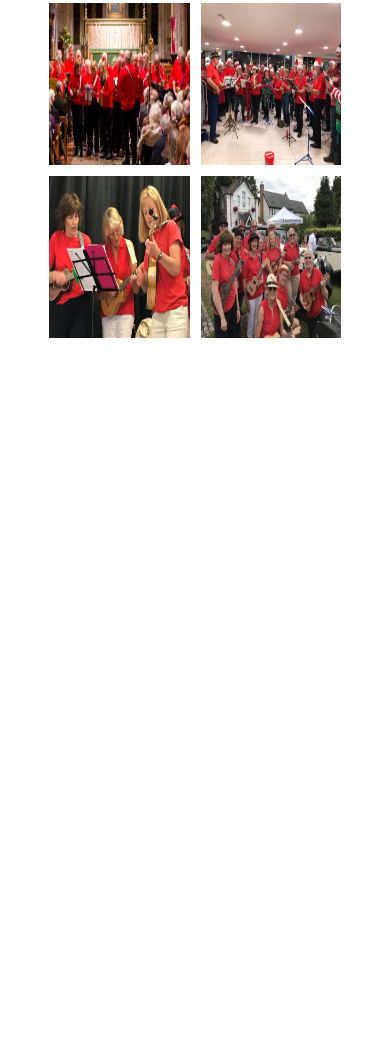
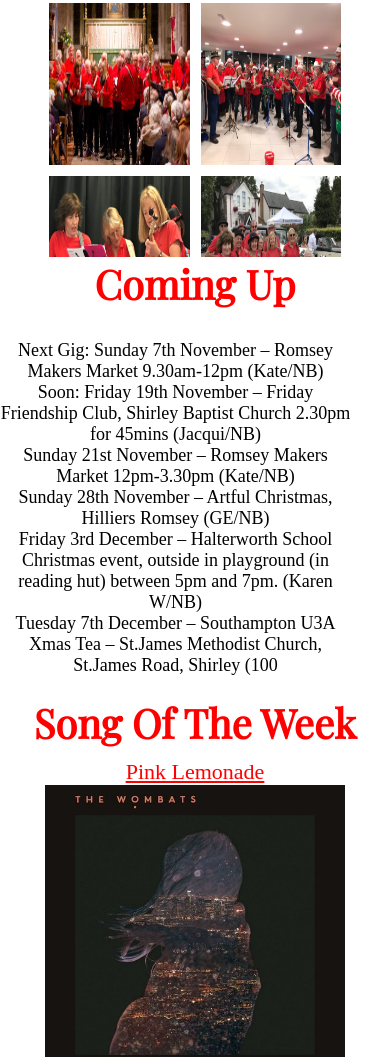
Before and after one commit to ZacBooth-01/resposive-website, a plain HTML site: page index.html in a window 390 px wide. Shown: the part 1235-2292 px from the top of the page. Before the commit the page ends 1602 px from the top, so only its background shows below. Drawn offline with nearby package versions, Linux system fonts and the light colour scheme; a web font is replaced by a local one.

Commit message:
added coming up and song of the week and made responsive

```diff
--- a/index.html
+++ b/index.html
@@ -47,5 +47,27 @@
                 </div>
             </div>
         </div>
+        <br>
+        <br>
+        <div class="updates">
+            <div id="coming">
+                <h1>Coming Up</h1>
+                <div class="nextup">
+                    <p>Next Gig: Sunday 7th November  – Romsey Makers Market 9.30am-12pm (Kate/NB)</p>
+                    <P>Soon: Friday 19th November – Friday Friendship Club, Shirley Baptist Church 2.30pm for 45mins (Jacqui/NB)</P>
+                    <p>Sunday 21st November – Romsey Makers Market 12pm-3.30pm (Kate/NB)</p>
+                    <p>Sunday 28th November – Artful Christmas, Hilliers Romsey (GE/NB)</p>
+                    <p>Friday 3rd December – Halterworth School Christmas event, outside in playground (in reading hut) between 5pm and 7pm. (Karen W/NB)</p>
+                    <p>Tuesday 7th December – Southampton U3A Xmas Tea – St.James Methodist Church, St.James Road, Shirley (100</p>
+                </div>
+            </div>
+            <div id="song">
+                <h1>Song Of The Week</h1>
+                <div class="image-song">
+                    <p><a href="https://www.youtube.com/watch?v=BFinooNUmK4" target="_blank">Pink Lemonade</a></p>
+                    <img src="resources/images/pinklemonade.jpg">
+                </div>
+            </div>
+        </div>
     </body>
 </html>
--- a/resources/css/styles/style.css
+++ b/resources/css/styles/style.css
@@ -240,3 +240,108 @@
         height: 30%;
     }
 }
+
+/* Next up section div stucture */
+
+.updates {
+    display: inline-flex;
+    position: relative;
+    top: 80px;
+    width: 100%;
+    height: 400px;
+    background-color: white;
+
+}
+
+.updates h1 {
+    color: red;
+    font-size: 40px;
+    font-family: 'Playfair Display', serif;
+}
+
+@media only screen and (max-width: 1350px){
+    .updates {
+        display: block;
+        height: 300px;
+        top: 620px;
+    }
+}
+
+@media only screen and (max-width: 768px){
+    .updates {
+        display: block;
+        top: 700px;
+        height: 200px;
+    }
+}
+
+/* Coming Up Atrributes */
+
+#coming {
+    width: 70%;
+    display: block;
+    text-align: center;
+}
+
+#coming .nextup {
+    width: 90%;
+    height: 80%;
+    text-align: left;
+    display: block;
+    margin-top: 30px;
+    font-size: 26px;
+}
+
+@media only screen and (max-width: 1350px) {
+    #coming {
+        width: 100%;
+        margin-top: 20px;
+    }
+
+    #coming .nextup {
+        text-align: center;
+        font-size: 18px;
+    }
+}
+
+@media only screen and (max-width: 768px) {
+
+}
+
+/* Song Of Week Attributes */
+
+#song {
+    width: 30%;
+    display: block;
+    text-align: center;
+}
+
+#song .image-song {
+    width: 80%;
+    height: 90%;
+    display: block;
+    font-size: 22px;
+    color: red;
+    margin: 0 auto;
+}
+
+#song .image-song p a {
+    color: red;
+}
+
+#song .image-song img {
+    height: 300px;
+    width: 300px;
+    margin: 0 auto;
+}
+
+@media only screen and (max-width: 1350px) {
+    #song {
+        width: 100%;
+        margin-top: 20px;
+    }
+
+    #song .image-song {
+        margin-top: 10px;
+    }
+}
```
Also changed, not shown: resources/images/pinklemonade.jpg (added).
